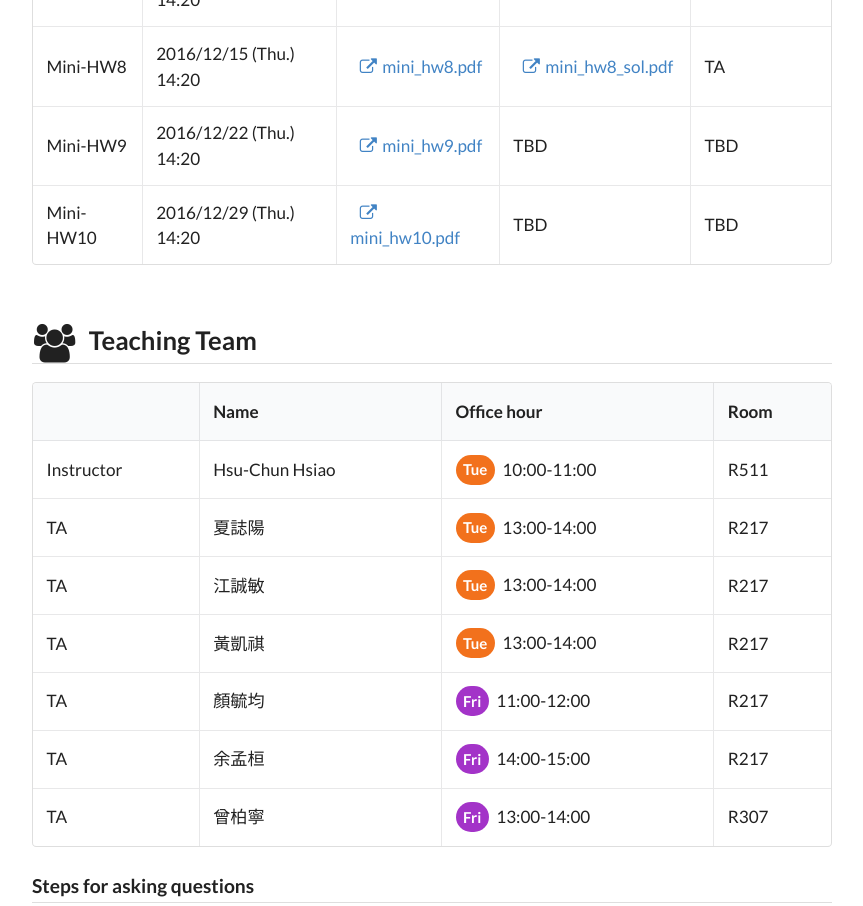
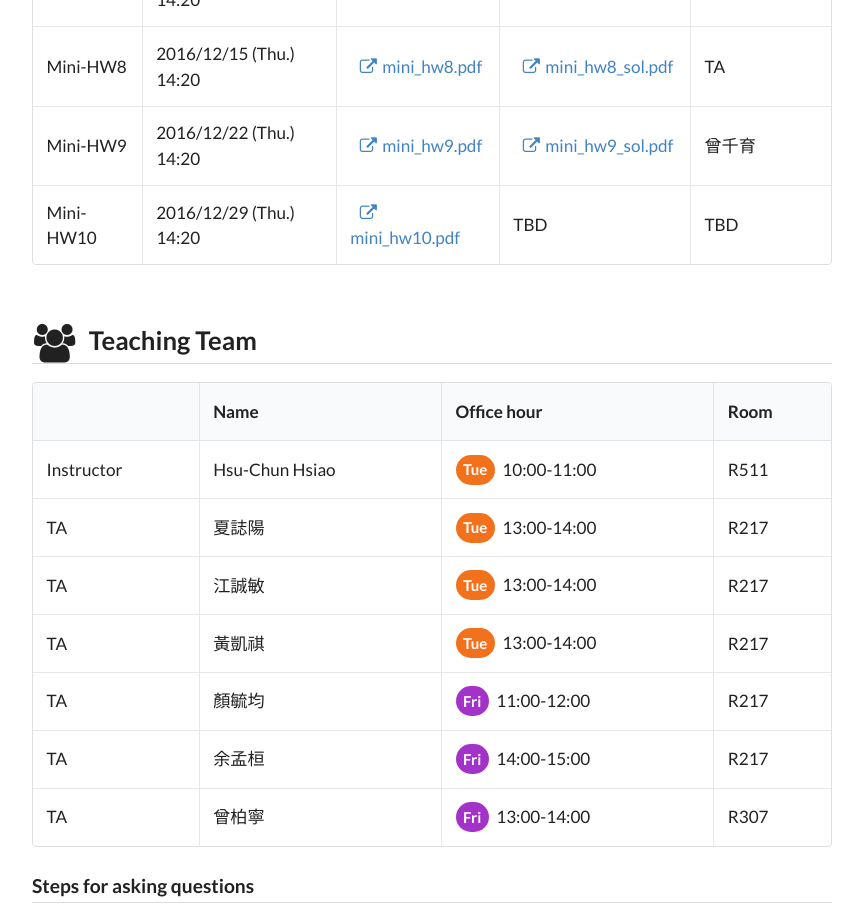
Before and after one commit to tzupengwang/ada2016-webpage, a website: page src/pug/index.pug in a window 1280 px wide. Shown: the part 3454-4360 px from the top of the page, without its empty margins (208-1071 px from the left). Drawn offline with nearby package versions, Linux system fonts and the light colour scheme; files that its build step writes are made by us from their sources; files whose address does not match are found by name; a web font is replaced by a local one.

Commit message:
add the solution of mini hw9

```diff
--- a/src/pug/homework.pug
+++ b/src/pug/homework.pug
@@ -161,8 +161,10 @@
         td 2016/12/22 (Thu.) 14:20
         td
             +alink('mini_hw9.pdf', 'https://www.dropbox.com/s/i9uh0qwre9eqwwm/mini_hw9.pdf?dl=1')
-        td TBD
-        td TBD
+        td
+            +alink('mini_hw9_sol.pdf', 'https://www.dropbox.com/s/l697c72k7lye6fr/mini_hw9_sol.pdf?dl=1')
+        td
+            | 曾千育
       tr
         td Mini-HW10
         td 2016/12/29 (Thu.) 14:20
```
Also changed, not shown: index.html.
